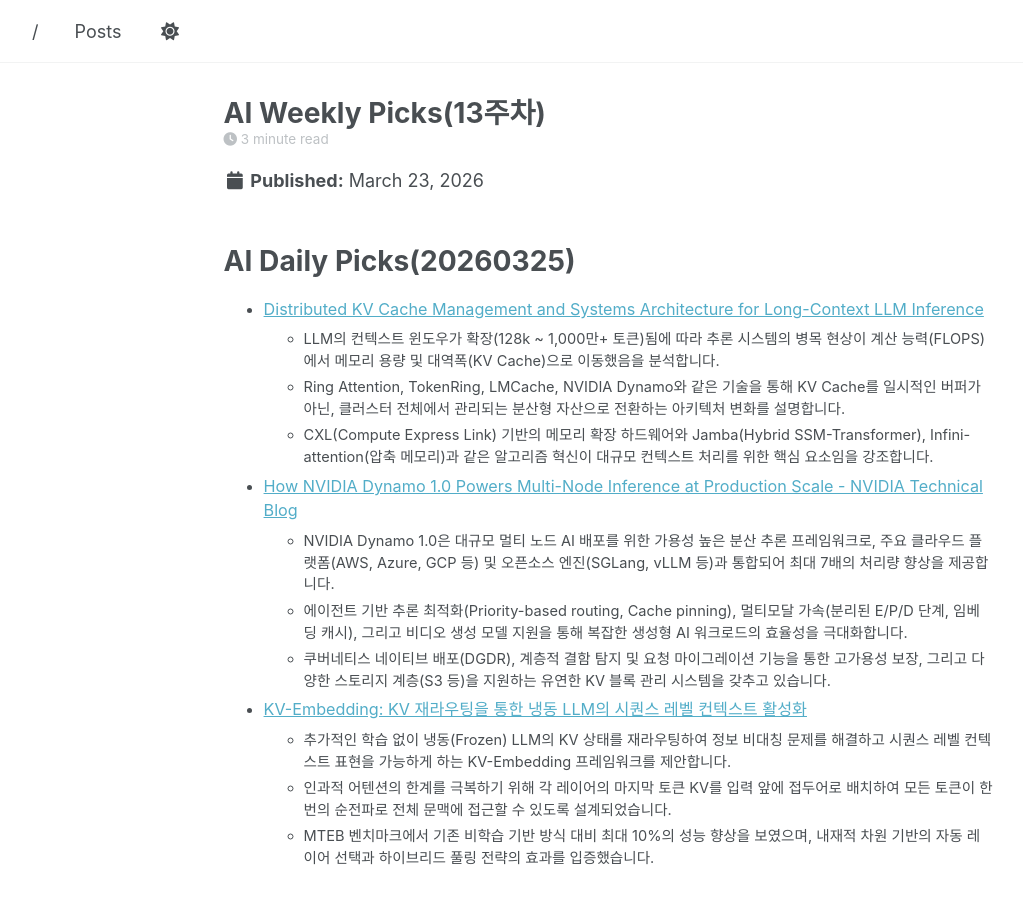
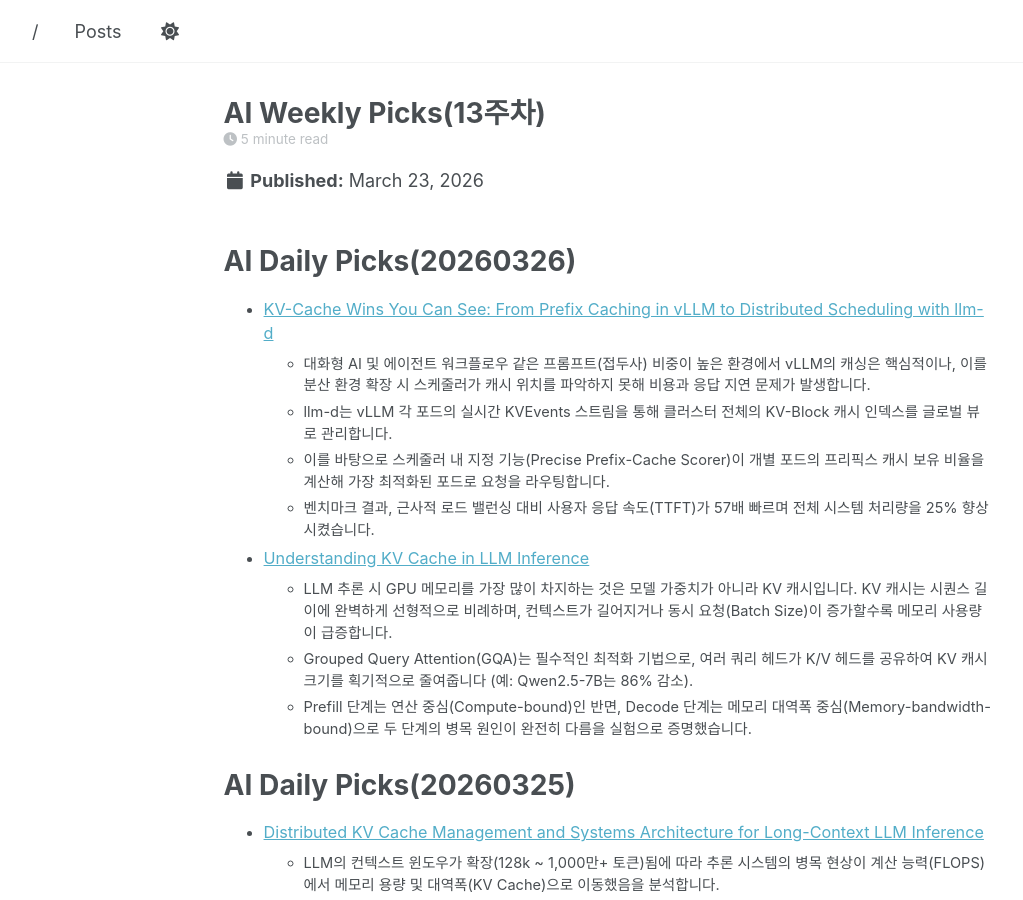
Before and after one commit to parameterfreak/parameterfreak.github.io, a Jekyll site: the page built from _posts/2026-03-23-ai-weekly-picks.md, in a window 1280 px wide and 900 px high. Shown: the whole window, without its empty margins (58-1081 px from the left). Built offline with Jekyll 4.4.1, drawn with Linux system fonts in a browser that asks for light colours; a script that is not in the unit is left out.

Commit message:
Add AI Daily Picks for March 26, 2026
Added new AI Daily Picks for March 26, 2026, including articles on KV-Cache and its implications in LLM inference.

```diff
--- a/_posts/2026-03-23-ai-weekly-picks.md
+++ b/_posts/2026-03-23-ai-weekly-picks.md
@@ -9,6 +9,19 @@
   - News
   - Reference
 ---
+
+# AI Daily Picks(20260326)
+
+* [KV-Cache Wins You Can See: From Prefix Caching in vLLM to Distributed Scheduling with llm-d](https://llm-d.ai/blog/kvcache-wins-you-can-see)
+  * 대화형 AI 및 에이전트 워크플로우 같은 프롬프트(접두사) 비중이 높은 환경에서 vLLM의 캐싱은 핵심적이나, 이를 분산 환경 확장 시 스케줄러가 캐시 위치를 파악하지 못해 비용과 응답 지연 문제가 발생합니다.
+  * llm-d는 vLLM 각 포드의 실시간 KVEvents 스트림을 통해 클러스터 전체의 KV-Block 캐시 인덱스를 글로벌 뷰로 관리합니다.
+  * 이를 바탕으로 스케줄러 내 지정 기능(Precise Prefix-Cache Scorer)이 개별 포드의 프리픽스 캐시 보유 비율을 계산해 가장 최적화된 포드로 요청을 라우팅합니다.
+  * 벤치마크 결과, 근사적 로드 밸런싱 대비 사용자 응답 속도(TTFT)가 57배 빠르며 전체 시스템 처리량을 25% 향상시켰습니다.
+
+* [Understanding KV Cache in LLM Inference](https://jingchaozhang.github.io/understanding-kv-cache/)
+  * LLM 추론 시 GPU 메모리를 가장 많이 차지하는 것은 모델 가중치가 아니라 KV 캐시입니다. KV 캐시는 시퀀스 길이에 완벽하게 선형적으로 비례하며, 컨텍스트가 길어지거나 동시 요청(Batch Size)이 증가할수록 메모리 사용량이 급증합니다.
+  * Grouped Query Attention(GQA)는 필수적인 최적화 기법으로, 여러 쿼리 헤드가 K/V 헤드를 공유하여 KV 캐시 크기를 획기적으로 줄여줍니다 (예: Qwen2.5-7B는 86% 감소).
+  * Prefill 단계는 연산 중심(Compute-bound)인 반면, Decode 단계는 메모리 대역폭 중심(Memory-bandwidth-bound)으로 두 단계의 병목 원인이 완전히 다름을 실험으로 증명했습니다.
 
 # AI Daily Picks(20260325)
 
```
